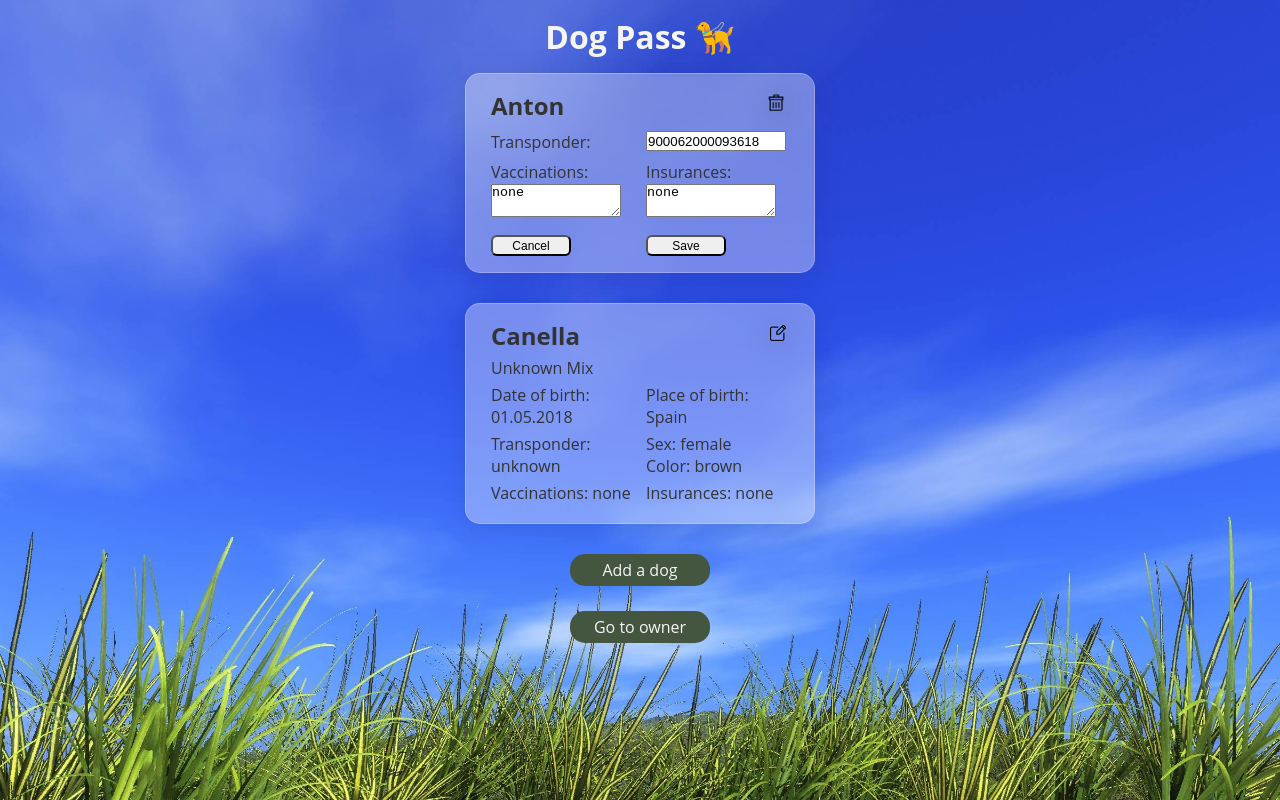
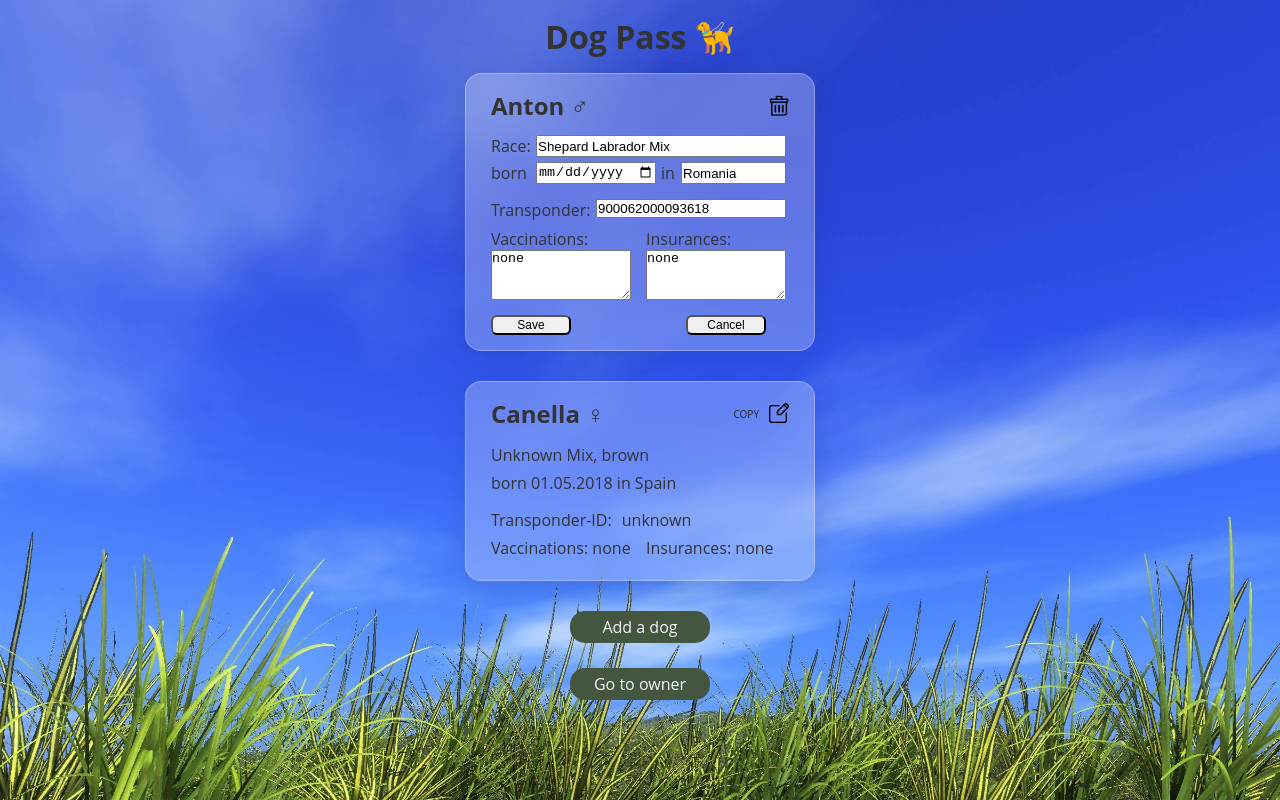
Before and after one commit to RonnySteady/dogpass, a Next.js app: page / in a window 1280 px wide. Both pictures are taken after a click on the button 778 px from the left and 103 px from the top of the page. Built offline with nearby package versions, Linux system fonts and the light colour scheme.

Commit message:
added separate DogCardEdit component, more editable fields, copy dog function

```diff
--- a/components/DogCard.js
+++ b/components/DogCard.js
@@ -1,12 +1,14 @@
 import React, { useState, useEffect } from "react";
 import styled from "styled-components";
 import Image from "next/image";
+import DogCardEdit from "./DogCardEdit";
 import editButtonCardImage from "../public/images/edit-button-card.png";
-import deleteButtonCardImage from "../public/images/del-button-card.png";
+import copyButtonCardImage from "../public/images/copy-button-card.png";
 
 export default function DogCard({ dog, onDelete, onUpdate }) {
   const [isEditMode, setIsEditMode] = useState(false);
   const [editedDog, setEditedDog] = useState(dog);
+  const [isCopied, setIsCopied] = useState(false);
 
   useEffect(() => {
     setEditedDog(dog);
@@ -31,96 +33,93 @@ export default function DogCard({ dog, onDelete, onUpdate }) {
   };
 
   const handleCancelClick = () => {
+    setIsEditMode(false);
     setEditedDog(dog);
-    setIsEditMode(false);
   };
 
-  const handleInputChange = (event) => {
-    const { name, value } = event.target;
+  const handleInputChange = (name, value) => {
     setEditedDog((prevDog) => ({
       ...prevDog,
       [name]: value,
     }));
   };
 
+  const handleCopyClick = async () => {
+    const dogInformation = `${dog.name}, ${dog.race}, ${dog.color}, born ${dog.birthdate} in ${dog.birthplace}, Transponder-ID: ${dog.transponder}, Vaccinations: ${dog.vaccinations}, Insurances: ${dog.insurances}`;
+    try {
+      await navigator.clipboard.writeText(dogInformation);
+      setIsCopied(true);
+      setTimeout(() => {
+        setIsCopied(false);
+      }, 1000);
+      window.alert(`${dog.name} copied to clipboard`);
+    } catch (error) {
+      console.error("Failed to copy Dog to clipboard:", error);
+      window.alert("Failed to copy Dog to clipboard. Please try again.");
+    }
+  };
+
   return (
     <StyledDogCard>
       {isEditMode ? (
-        <Grid>
-          <DisplayName>{dog.name}</DisplayName>
-          <EditTransponderLabel htmlFor="transponder">
-            Transponder:
-          </EditTransponderLabel>{" "}
-          <EditTransponderInput
-            type="text"
-            maxLength={16}
-            name="transponder"
-            label="transponder"
-            id="transponder"
-            placeholder="Transponder ID"
-            value={editedDog.transponder}
-            onChange={handleInputChange}
-            readOnly={!isEditMode}
-          />
-          <EditVaccinationsLabel htmlFor="vaccinations">
-            Vaccinations:
-          </EditVaccinationsLabel>{" "}
-          <EditVaccinationsInput
-            type="textarea"
-            name="vaccinations"
-            placeholder="Vaccinations"
-            value={editedDog.vaccinations}
-            onChange={handleInputChange}
-            readOnly={!isEditMode}
-          />
-          <EditInsurancesLabel htmlFor="insurances">
-            Insurances:
-          </EditInsurancesLabel>{" "}
-          <EditInsurancesInput
-            type="textarea"
-            name="insurances"
-            placeholder="Insurances"
-            value={editedDog.insurances}
-            onChange={handleInputChange}
-            readOnly={!isEditMode}
-          />
-          <DeleteCardButton onClick={handleDeleteClick}>
-            <Image
-              src={deleteButtonCardImage}
-              width="16"
-              height="18"
-              alt="Edit"
-            />
-          </DeleteCardButton>
-          <SaveButton onClick={handleSaveClick}>Save</SaveButton>
-          <CancelButton onClick={handleCancelClick}>Cancel</CancelButton>
-        </Grid>
+        <DogCardEdit
+          dog={dog}
+          editedDog={editedDog}
+          onDelete={handleDeleteClick}
+          onSave={handleSaveClick}
+          onCancel={handleCancelClick}
+          onChange={handleInputChange}
+        />
       ) : (
         <Grid>
-          <DisplayName>{dog.name}</DisplayName>
-          <DisplayRace>{dog.race}</DisplayRace>
-          <DisplayBirthDate>Date of birth: {dog.birthdate}</DisplayBirthDate>
-          <DisplayBirthPlace>
-            Place of birth: {dog.birthplace}
-          </DisplayBirthPlace>
-          <DisplaySex>Sex: {dog.sex}</DisplaySex>
-          <DisplayColor>Color: {dog.color}</DisplayColor>
-          <DisplayTransponder>
-            Transponder: {dog.transponder}
-          </DisplayTransponder>
-          <DisplayVaccinations>
-            Vaccinations: {dog.vaccinations}
-          </DisplayVaccinations>
-          <DisplayInsurances>Insurances: {dog.insurances}</DisplayInsurances>
+          <NameSex>
+            {dog.name} {dog.sex === "male" ? "♂" : "♀"}
+          </NameSex>
+          <RaceColor>
+            {dog.race}
+            {dog.race && dog.color && ", "}
+            {dog.color}
+          </RaceColor>
+          {dog.birthdate ? (
+            <BirthDatePlace>
+              born {dog.birthdate}
+              {dog.birthplace && ` in ${dog.birthplace}`}
+            </BirthDatePlace>
+          ) : (
+            dog.birthplace && (
+              <BirthDatePlace>born in {dog.birthplace}</BirthDatePlace>
+            )
+          )}
 
-          <EditButton onClick={handleEditClick}>
+          <Transponder>
+            Transponder-ID:
+            <span style={{ marginLeft: "10px" }}>{dog.transponder}</span>
+          </Transponder>
+
+          <Vaccinations>Vaccinations: {dog.vaccinations}</Vaccinations>
+          <Insurances>Insurances: {dog.insurances}</Insurances>
+          <CopyCardButton
+            onClick={handleCopyClick}
+            className="copy-button"
+            isCopied={isCopied}
+          >
+            COPY
+            {/* <Image
+              src={copyButtonCardImage}
+              width="22"
+              height="22"
+              alt="Copy icon"
+            /> */}
+          </CopyCardButton>
+
+          <EditCardButton onClick={handleEditClick}>
             <Image
-              src="/images/edit-button-card.png"
-              width="16"
-              height="16"
+              src={editButtonCardImage}
+              width="20"
+              height="20"
               alt="Edit icon"
             />
-          </EditButton>
+          </EditCardButton>
         </Grid>
       )}
     </StyledDogCard>
@@ -128,159 +127,73 @@ export default function DogCard({ dog, onDelete, onUpdate }) {
 }
 
 const StyledDogCard = styled.li`
-  display: grid;
+  display: flex;
+  position: relative;
   width: 350px;
   min-height: 200px;
   margin: auto;
   margin-bottom: 30px;
-  color: #333333;
-  padding: 15px 25px 16px;
-  background: rgba(255, 255, 255, 0.35);
-  border-radius: 15px;
+  padding: 15px 25px 15px 25px;
+  background: rgba(255, 255, 255, 0.26);
+  border-radius: 16px;
   box-shadow: 0 4px 30px rgba(0, 0, 0, 0.1);
   backdrop-filter: blur(6px);
-  border: 1px solid rgba(255, 255, 255, 0.25);
+  border: 1px solid rgba(255, 255, 255, 0.29);
+`;
+
+const CopyCardButton = styled.button`
+  font-size: 10px;
+  font-family: Open Sans, Roboto, Avenir, system-ui;
+  color: #222222;
+  position: absolute;
+  top: 25px;
+  right: 55px;
+  background-color: transparent;
+  border: none;
+  transition: opacity 0.3s ease;
+  opacity: ${({ isCopied }) => (isCopied ? 0.5 : 1)};
+  pointer-events: ${({ isCopied }) => (isCopied ? "none" : "auto")};
+`;
+
+const EditCardButton = styled.button`
+  font-size: 11px;
+  font-family: Open Sans, Roboto, Avenir, system-ui;
+  color: #222222;
+  position: absolute;
+  top: 21px;
+  right: 25px;
+  background-color: transparent;
+  border: none;
 `;
 
 const Grid = styled.div`
   display: grid;
-  grid-template-columns: repeat(2, 140px);
-  column-gap: 15px;
+  grid-template-columns: 145px 145px;
+  column-gap: 10px;
 `;
 
-const EditButton = styled.button`
-  display: grid;
-  margin: auto;
-  margin-right: 0px;
-  margin-top: 6px;
-  background: rgba(0, 0, 0, 0.4);
-  box-shadow: 0 4px 30px rgba(0, 0, 0, 0.2);
-  background-color: transparent;
-  border: none;
-  grid-column: 2;
-  grid-row: 1;
+const NameSex = styled.h2`
+  grid-area: 1 / 1 / 1 / 3;
+  margin-bottom: 8px;
 `;
 
-const DeleteCardButton = styled.button`
-  display: grid;
-  grid-column: 2;
-  grid-row: 1;
-  margin: auto;
-  margin-right: 2px;
-  margin-top: 4px;
-  background: rgba(0, 0, 0, 0.4);
-  box-shadow: 0 4px 30px rgba(0, 0, 0, 0.2);
-  background-color: transparent;
-  border: none;
+const RaceColor = styled.span`
+  grid-area: 2 / 1 / 2 / 3;
 `;
 
-const EditTransponderLabel = styled.label`
-  margin-right: 10px;
-  grid-column: 1;
-  grid-row: 7;
+const BirthDatePlace = styled.span`
+  grid-area: 3 / 1 / 3 / 3;
+  margin-bottom: 8px;
 `;
 
-const EditTransponderInput = styled.input`
-  margin-bottom: 10px;
-  grid-column: 2;
-  grid-row: 7;
+const Transponder = styled.span`
+  grid-area: 4 / 1 / 4 / 3;
 `;
 
-const EditVaccinationsLabel = styled.label`
-  margin-right: 10px;
-  grid-column: 1;
-  grid-row: 8;
+const Vaccinations = styled.span`
+  grid-area: 5 / 1 / 5 / 2;
 `;
 
-const EditVaccinationsInput = styled.textarea`
-  margin-bottom: 18px;
-  max-width: 130px;
-  grid-column: 1;
-  grid-row: 9;
+const Insurances = styled.span`
+  grid-area: 5 / 2 / 5 / 3;
 `;
-
-const EditInsurancesLabel = styled.label`
-  margin-right: 10px;
-  grid-column: 2;
-  grid-row: 8;
-`;
-
-const EditInsurancesInput = styled.textarea`
-  margin-bottom: 18px;
-  max-width: 130px;
-  grid-column: 2;
-  grid-row: 9;
-`;
-
-const SaveButton = styled.button`
-  grid-column: 2;
-  grid-row: 11;
-  width: 80px;
-  padding: 1px;
-  font-size: 12px;
-  border-radius: 6px;
-`;
-
-const CancelButton = styled.button`
-  grid-column: 1;
-  grid-row: 11;
-  width: 80px;
-  padding: 1px;
-  font-size: 12px;
-  border-radius: 6px;
-`;
-
-const DisplayName = styled.h2`
-  margin-bottom: 5px;
-  grid-column: 1 / 3;
-  grid-row: 1;
-  margin-right: 22px;
-`;
-
-const DisplayRace = styled.span`
-  margin-bottom: 5px;
-  grid-column: 1 / span 2;
-  grid-row: 2;
-`;
-
-const DisplayBirthDate = styled.span`
-  margin-bottom: 5px;
-  grid-column: 1;
-  grid-row: 3;
-`;
-
-const DisplayBirthPlace = styled.span`
-  margin-bottom: 5px;
-  grid-column: 2;
-  grid-row: 3;
-`;
-
-const DisplaySex = styled.span`
-  grid-column: 2;
-  grid-row: 4;
-`;
-
-const DisplayColor = styled.span`
-  margin-bottom: 5px;
-  grid-column: 2;
-  grid-row: 5;
-`;
-
-const DisplayTransponder = styled.span`
-  margin-bottom: 5px;
-  column-gap: 15px;
-  grid-column: 1 / 2;
-  grid-row: 4 / 7;
-`;
-
-const DisplayVaccinations = styled.span`
-  margin-bottom: 3px;
-  grid-column: 1;
-  grid-row: 8;
-`;
-
-const DisplayInsurances = styled.span`
-  margin-bottom: 3px;
-  grid-column: 2;
-  grid-row: 8;
-`;
--- /dev/null
+++ b/components/DogCardEdit.js
@@ -0,0 +1,229 @@
+import React from "react";
+import styled from "styled-components";
+import Image from "next/image";
+import deleteButtonCardImage from "../public/images/del-button-card.png";
+
+export default function DogCardEdit({
+  dog,
+  editedDog,
+  onDelete,
+  onSave,
+  onCancel,
+  onChange,
+}) {
+  const handleDeleteClick = () => {
+    const confirmation = window.confirm(
+      "Are you sure you want to delete this dog?"
+    );
+    if (confirmation) {
+      onDelete(dog.id);
+    }
+  };
+
+  const handleSaveClick = () => {
+    onSave();
+  };
+
+  const handleCancelClick = () => {
+    onCancel();
+  };
+
+  const handleInputChange = (event) => {
+    const { name, value } = event.target;
+    onChange(name, value);
+  };
+
+  return (
+    <div>
+      <Grid>
+        <NameSex>
+          {dog.name} {dog.sex === "male" ? "♂" : "♀"}
+        </NameSex>
+        <LabelRace>Race:</LabelRace>
+        <EditRace
+          type="text"
+          maxLength={26}
+          name="race"
+          label="race"
+          id="race"
+          placeholder="Race"
+          value={editedDog.race}
+          onChange={handleInputChange}
+        />
+        <LabelBirthDate>born</LabelBirthDate>
+        <EditBirthDate
+          type="date"
+          maxLength={16}
+          name="birthdate"
+          label="birthdate"
+          id="birthdate"
+          placeholder="Date of Birth"
+          value={editedDog.birthdate}
+          onChange={handleInputChange}
+        />
+        <LabelBirthPlace>in</LabelBirthPlace>
+        <EditBirthPlace
+          type="text"
+          maxLength={16}
+          name="birthplace"
+          label="birthplace"
+          id="birthplace"
+          placeholder="Place of birth"
+          value={editedDog.birthplace} // Use the editedDog prop here
+          onChange={handleInputChange}
+        />
+        <LabelTransponder>Transponder:</LabelTransponder>
+        <EditTransponder
+          type="text"
+          maxLength={16}
+          name="transponder"
+          label="transponder"
+          id="transponder"
+          placeholder="Transponder ID"
+          value={editedDog.transponder} // Use the editedDog prop here
+          onChange={handleInputChange}
+        />
+      </Grid>
+      <Grid2>
+        <EditVaccinationsLabel htmlFor="vaccinations">
+          Vaccinations:
+        </EditVaccinationsLabel>{" "}
+        <EditVaccinations
+          type="textarea"
+          name="vaccinations"
+          placeholder="Vaccinations"
+          value={editedDog.vaccinations} // Use the editedDog prop here
+          onChange={handleInputChange}
+        />
+        <EditInsurancesLabel htmlFor="insurances">
+          Insurances:
+        </EditInsurancesLabel>{" "}
+        <EditInsurances
+          type="textarea"
+          name="insurances"
+          placeholder="Insurances"
+          value={editedDog.insurances} // Use the editedDog prop here
+          onChange={handleInputChange}
+        />
+        <DeleteCardButton onClick={handleDeleteClick}>
+          <Image
+            src={deleteButtonCardImage}
+            width="20"
+            height="22"
+            alt="Delete"
+          />
+        </DeleteCardButton>
+        <SaveButton onClick={handleSaveClick}>Save</SaveButton>
+        <CancelButton onClick={handleCancelClick}>Cancel</CancelButton>
+      </Grid2>
+    </div>
+  );
+}
+
+const DeleteCardButton = styled.button`
+  position: absolute;
+  top: 20px;
+  right: 25px;
+  background-color: transparent;
+  border: none;
+`;
+
+const Grid = styled.div`
+  display: grid;
+  grid-template-columns: 40px 110px 110px 40px;
+  column-gap: 5px;
+  row-gap: 5px;
+`;
+
+const NameSex = styled.h2`
+  grid-area: 1 / 1 / 1 / 3;
+  margin-bottom: 8px;
+`;
+
+const LabelRace = styled.label`
+  grid-area: 2 / 1 / 2 / 3;
+`;
+
+const EditRace = styled.input`
+  grid-area: 2 / 2 / 2 / 2;
+  width: 250px;
+`;
+
+const LabelBirthDate = styled.label`
+  grid-area: 3 / 1 / 3 / 1;
+  margin-right: 10px;
+`;
+
+const EditBirthDate = styled.input`
+  grid-area: 3 / 2 / 3 / 3;
+  width: 120px;
+`;
+
+const LabelBirthPlace = styled.label`
+  grid-area: 3 / 2 / 3 / 3;
+  margin-left: 125px;
+`;
+
+const EditBirthPlace = styled.input`
+  grid-area: 3 / 2 / 3 / 3;
+  margin-left: 145px;
+  width: 105px;
+`;
+
+const LabelTransponder = styled.label`
+  grid-area: 6 / 1 / 6 / 1;
+`;
+
+const EditTransponder = styled.input`
+  grid-area: 6 / 2 / 6 / 3;
+  margin-left: 60px;
+  margin-bottom: 10px;
+  width: 190px;
+`;
+const Grid2 = styled.div`
+  display: grid;
+  grid-template-columns: 150px 150px;
+  column-gap: 5px;
+`;
+
+const EditVaccinationsLabel = styled.label`
+  grid-area: 1 / 1 / 1 / 1;
+`;
+
+const EditVaccinations = styled.textarea`
+  grid-area: 2 / 1 / 2 / 1;
+  width: 140px;
+  max-width: 140px;
+  height: 50px;
+  max-height: 200px;
+`;
+
+const EditInsurancesLabel = styled.label`
+  grid-area: 1 / 2 / 1 / 2;
+`;
+
+const EditInsurances = styled.textarea`
+  grid-area: 2 / 2 / 2 / 2;
+  margin-bottom: 15px;
+  width: 140px;
+  max-width: 140px;
+  height: 50px;
+  max-height: 200px;
+`;
+
+const SaveButton = styled.button`
+  grid-area: 10 / 1 / 10 / 1;
+  width: 80px;
+  padding: 1px;
+  font-size: 12px;
+  border-radius: 6px;
+`;
+
+const CancelButton = styled.button`
+  grid-area: 10 / 2 / 10 / 2;
+  margin-left: 40px;
+  width: 80px;
+  padding: 1px;
+  font-size: 12px;
+  border-radius: 6px;
+`;
--- a/styles.js
+++ b/styles.js
@@ -10,11 +10,11 @@ export default createGlobalStyle`
   }
 
     body {
-      font-family: Open Sans, Avenir, Roboto, system-ui;
+      font-family: Open Sans, Avenir, Roboto, Poppins, system-ui;
       font-weight: 400;
       font-size: 16px;
       background: #222222;
-      color: whitesmoke;
+      color: #333333;
       background-image: url("/images/dogpassbg.jpg");
       background-attachment: fixed;
       background-size: cover;
```
Also changed, not shown: public/images/copy-button-card.png (added).
